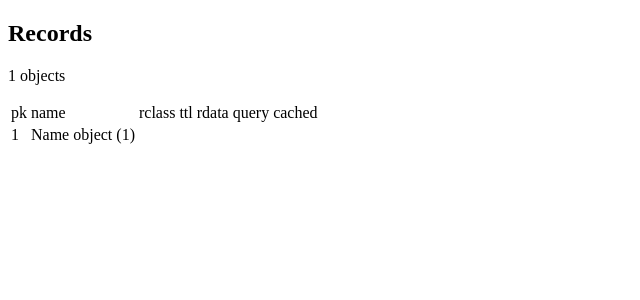
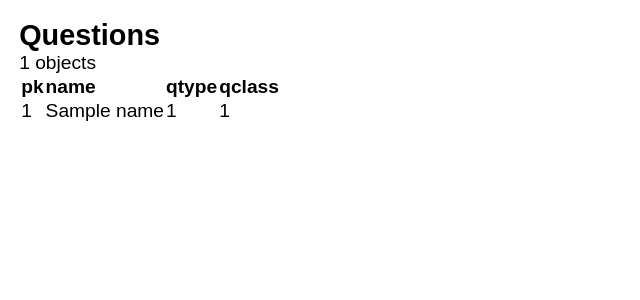
Before and after one commit to b1tninja/django_dnspy, a Django app: template dnspy/templates/dnspy/question_list.html in a window 1280 px wide. Shown: the top 300 px of the page, without its empty margins (0-640 px from the left). Run offline with Django 3.2, Linux system fonts and the light colour scheme; the template is opened without the code that fills it: values that come from a table or form of the project are taken from there, others are empty; tables that the repository leaves empty hold one stand-in row (values such as "Sample post").

Commit message:
Fixed copy paste error
Apparently git add creates some temporary cached copy not just stages files for when the commit occurs?

```diff
--- a/django_dnspy/urls.py
+++ b/django_dnspy/urls.py
@@ -1,16 +1,15 @@
 from django.conf.urls import patterns, include, url
+from django.conf.urls.static import static
 from django.contrib import admin
+from django.conf import settings
 
 from django.views.generic import ListView
 from dnspy.models import Name, Record, Question, Query
 
 urlpatterns = patterns('',
-    # Examples:
-    # url(r'^$', 'django_dnspy.views.home', name='home'),
-    # url(r'^blog/', include('blog.urls')),
     (r'^names/$', ListView.as_view(model=Name,)),
-#    (r'^questions/$', ListView.as_view(model=Question,)),
-#    (r'^records/$', ListView.as_view(model=Record,)),
-#    (r'^queries/$', ListView.as_view(model=Query,)),
+    (r'^questions/$', ListView.as_view(model=Question,)),
+    (r'^records/$', ListView.as_view(model=Record,)),
+    (r'^queries/$', ListView.as_view(model=Query,)),
     url(r'^admin/', include(admin.site.urls)),
-)
+) + static(settings.STATIC_URL, document_root=settings.STATIC_ROOT)
--- a/dnspy/models.py
+++ b/dnspy/models.py
@@ -27,8 +27,10 @@
         while parent is not None:
             labels.append(parent.name)
             parent = parent.parent
+        return '.'.join(labels)
 
-        return '.'.join(labels)
+    def __str__(self):
+        return self.canonical_name()
 
 class Question(models.Model):
     id = models.BigIntegerField(primary_key=True)
--- a/dnspy/templates/base.html
+++ b/dnspy/templates/base.html
@@ -1,8 +1,13 @@
+{% load staticfiles %}
+
 <!DOCTYPE html>
 <html>
 <head lang="en">
     <meta charset="UTF-8">
     <title></title>
+    <link rel="stylesheet" type="text/css" href="{% static "style.css" %}" />
+    <link rel="stylesheet" type="text/css" href="{% static "pure-min.css" %}" />
+    <!--<link rel="stylesheet" href="http://yui.yahooapis.com/pure/0.5.0/pure-min.css">-->
 </head>
 <body>
 {%  block content %}
--- a/dnspy/templates/dnspy/question_list.html
+++ b/dnspy/templates/dnspy/question_list.html
@@ -1,25 +1,18 @@
 {% extends "base.html" %}
 
 {% comment "TODO" %}
-    Decode RClass using DNSpy.enums
-    Add support for TXNID
-    Base64 encode RDATA
-    Correct TZ of cached
 {% endcomment %}
 
 {% block content %}
-    <h2>Records</h2>
+    <h2>Questions</h2>
     <p>{{ object_list.count }} objects</p>
     <table class="pure-table pure-table-bordered pure-table-striped">
         <thead>
             <tr>
                 <td>pk</td>
                 <td>name</td>
-                <td>rclass</td>
-                <td>ttl</td>
-                <td>rdata</td>
-                <td>query</td>
-                <td>cached</td>
+                <td>qtype</td>
+                <td>qclass</td>
             </tr>
         </thead>
         <tbody>
@@ -27,11 +20,8 @@
             <tr>
                 <td>{{ record.id }}</td>
                 <td>{{ record.name }}</td>
-                <td>{{ record.rclass }}</td>
-                <td>{{ record.ttl }}</td>
-                <td>{{ record.rdata }}</td>
-                <td>{{ record.query }}</td>
-                <td>{{ record.cached }}</td>
+                <td>{{ record.type }}</td>
+                <td>{{ record.qclass }}</td>
             </tr>
 
         {% endfor %}
--- a/static/style.css
+++ b/static/style.css
@@ -1,9 +1,20 @@
 * {
-    border: 0 solid #000;
     margin: 0;
     padding: 0;
+}
+
+body {
+    padding: 1em;
+    font-family: sans-serif;
+    font-size: 10px;
+    font-size: 120%;
 }
 
 table {
     border-width: 1px;
 }
+
+thead {
+    font-weight: bold;
+    border-bottom-width: .1em;
+}
```
Also changed, not shown: dnspy/templates/dnspy/name_list.html (+18 -3 lines), dnspy/templates/dnspy/query_list.html (+11 -17 lines), dnspy/templates/dnspy/record_list.html (+22 -7 lines).
